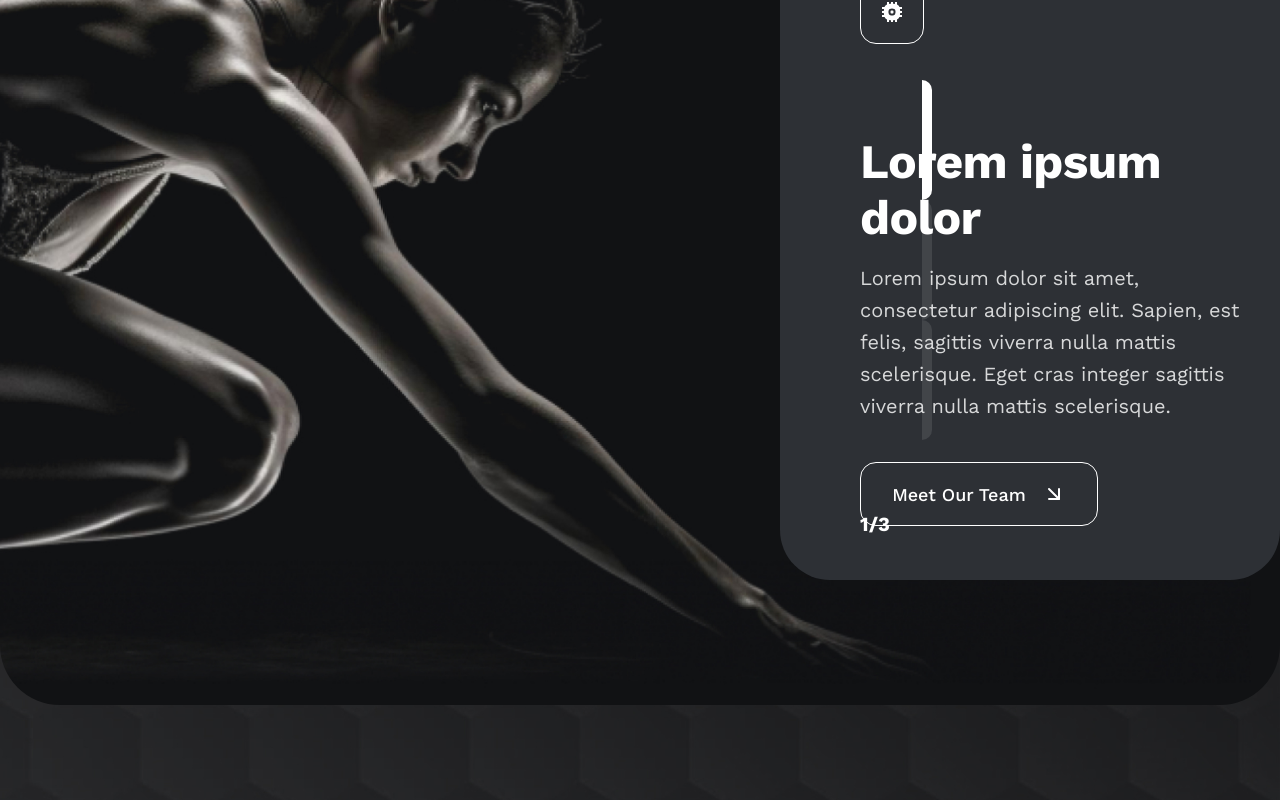
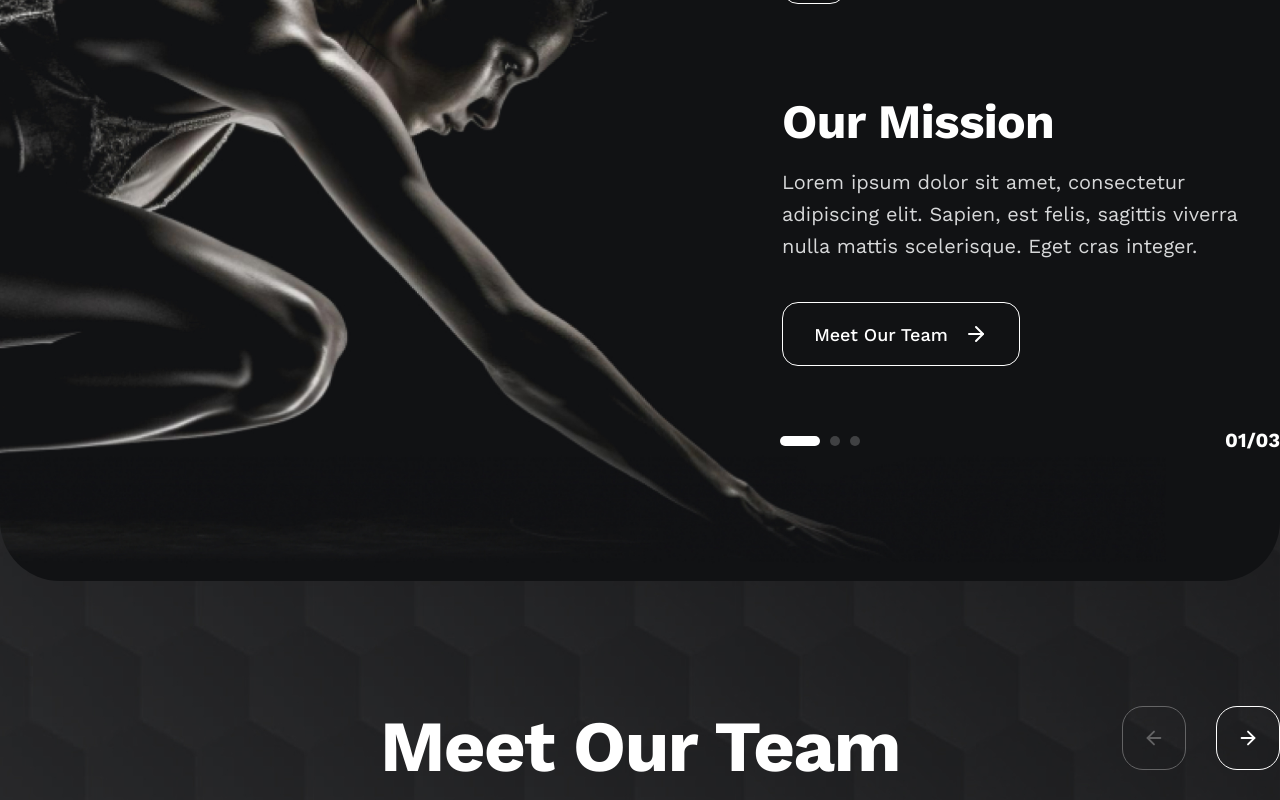
Before and after one commit to mickeyminion14/shadcn-ui, a Next.js app: page /about-us in a window 1280 px wide. Shown: the part 2480-3280 px from the top of the page. Built offline with nearby package versions, Linux system fonts and the light colour scheme.

Commit message:
index meet our team

```diff
--- a/app/(marketing)/about-us/_components/meet-our-team/index.tsx
+++ b/app/(marketing)/about-us/_components/meet-our-team/index.tsx
@@ -91,7 +91,7 @@ const MeetOurTeam = () => {
       <section className={styles.meetOurTeam}>
         <div className={styles.meetOurTeamWrapper}>
           <h2 className={styles.meetOurTeamTitle}>
-            Our Mission
+            Meet Our Team
             <div className={styles.embla__buttons}>
               <button
                 type="button"
--- a/app/(marketing)/about-us/_components/meet-our-team/meet-our-team.module.scss
+++ b/app/(marketing)/about-us/_components/meet-our-team/meet-our-team.module.scss
@@ -48,6 +48,9 @@
             font-weight: 700;
             line-height: normal;
             margin-bottom: 10px;
+            white-space: nowrap;
+            overflow: hidden;
+            text-overflow: ellipsis;
         }
 
         .description {
@@ -57,6 +60,9 @@
             font-style: normal;
             font-weight: 400;
             line-height: normal;
+            white-space: nowrap;
+            overflow: hidden;
+            text-overflow: ellipsis;
         }
 
     }
--- a/app/(marketing)/about-us/_components/our-mission/index.tsx
+++ b/app/(marketing)/about-us/_components/our-mission/index.tsx
@@ -6,23 +6,20 @@ import useEmblaCarousel from "embla-carousel-react";
 import Image from "next/image";
 import SettingIcon from "../icons/setting";
 import styles from "./our-mission.module.scss";
-import { ArrowDownRight } from "lucide-react";
+import { ArrowDownRight, ArrowRight } from "lucide-react";
 
 const slidesData = [
   {
-    title: "Lorem ipsum dolor",
-    des: "Lorem ipsum dolor sit amet, consectetur adipiscing elit. Sapien, est felis, sagittis viverra nulla mattis scelerisque. Eget cras integer sagittis viverra nulla mattis scelerisque.",
-    img: "/images/about/wwr1.png",
+    title: "Our Mission",
+    des: "Lorem ipsum dolor sit amet, consectetur adipiscing elit. Sapien, est felis, sagittis viverra nulla mattis scelerisque. Eget cras integer.",
   },
   {
-    title: "Lorem ipsum dolor",
-    des: "Lorem ipsum dolor sit amet, consectetur adipiscing elit. Sapien, est felis, sagittis viverra nulla mattis scelerisque. Eget cras integer sagittis viverra nulla mattis scelerisque.",
-    img: "/images/about/wwr2.png",
+    title: "Our Vision",
+    des: "Lorem ipsum dolor sit amet, consectetur adipiscing elit. Sapien, est felis, sagittis viverra nulla mattis scelerisque. Eget cras integer.",
   },
   {
-    title: "Lorem ipsum dolor",
-    des: "Lorem ipsum dolor sit amet, consectetur adipiscing elit. Sapien, est felis, sagittis viverra nulla mattis scelerisque. Eget cras integer sagittis viverra nulla mattis scelerisque.",
-    img: "/images/about/wwr3.png",
+    title: "Our Goal",
+    des: "Lorem ipsum dolor sit amet, consectetur adipiscing elit. Sapien, est felis, sagittis viverra nulla mattis scelerisque. Eget cras integer.",
   },
 ];
 
@@ -31,11 +28,8 @@ type PropType = {
   options?: EmblaOptionsType;
 };
 
-const OurMission: React.FC<PropType> = ({
-  slideCount = 5,
-  options = { axis: "y" },
-}) => {
-  const slides = Array.from(Array(slideCount).keys());
+const OurMission = () => {
+  const options: EmblaOptionsType = { axis: "x", loop: true, duration: 60 };
   const [emblaRef, emblaApi] = useEmblaCarousel(options);
   const [prevBtnDisabled, setPrevBtnDisabled] = useState(true);
   const [nextBtnDisabled, setNextBtnDisabled] = useState(true);
@@ -95,15 +89,13 @@ const OurMission: React.FC<PropType> = ({
                           </Button>
                           <h3 className={styles.title}>{item?.title}</h3>
                           <p className={styles.description}>{item?.des}</p>
-                          <div className={styles.counters}>
-                            {index + 1}/{slidesData?.length}
-                          </div>
+
                           <Button
                             variant={"primary_outline"}
                             className={styles.buttonAction}
                           >
                             Meet Our Team
-                            <ArrowDownRight />
+                            <ArrowRight />
                           </Button>
                         </div>
                       </div>
@@ -112,6 +104,7 @@ const OurMission: React.FC<PropType> = ({
                 </div>
               </div>
 
+              <div className={styles.wwrDosWrapper}>
                 <div className={styles.wwrDots}>
                   {scrollSnaps.map((_, index) => (
                     <button
@@ -124,6 +117,11 @@ const OurMission: React.FC<PropType> = ({
                     />
                   ))}
                 </div>
+                <div className={styles.counters}>
+                  {("0" + (selectedIndex + 1)).slice(-2)}/
+                  {("0" + slidesData?.length).slice(-2)}
+                </div>
+              </div>
             </div>
           </div>
         </div>
--- a/app/(marketing)/about-us/_components/our-mission/our-mission.module.scss
+++ b/app/(marketing)/about-us/_components/our-mission/our-mission.module.scss
@@ -26,21 +26,13 @@
 
 .sliderWrapper {
     display: flex;
-    align-items: center;
-    gap: 80px;
-    max-width: 1256px;
-    height: 640px;
-    margin: 0 auto;
-    padding: 40px 40px 40px 0px;
-    border-radius: 50px;
-    background: #2D3035;
-    justify-content: space-between;
+
 
     .infoBlk {
-        max-width: 465px;
-        padding-left: 80px;
+        max-width: 100%;
         height: 100%;
         position: relative;
+        padding-left: 2px;
 
         .button {
             width: 64px;
@@ -57,6 +49,10 @@
             line-height: 56px;
             letter-spacing: -0.72px;
             margin-bottom: 16px;
+            white-space: nowrap;
+            overflow: hidden;
+            text-overflow: ellipsis;
+
         }
 
         .description {
@@ -66,18 +62,12 @@
             font-style: normal;
             font-weight: 400;
             line-height: 160%;
-        }
-
-        .counters {
-            color: #FFF;
-            font-family: "Work Sans", sans-serif;
-            font-size: 20px;
-            font-style: normal;
-            font-weight: 700;
-            line-height: 160%;
-            position: absolute;
-            bottom: 0;
-            left: 80px;
+            display: block;
+            overflow: hidden;
+            text-overflow: ellipsis;
+            display: -webkit-box;
+            -webkit-line-clamp: 3;
+            -webkit-box-orient: vertical;
         }
 
 
@@ -107,22 +97,20 @@
 .embla__container {
     backface-visibility: hidden;
     display: flex;
-    touch-action: pan-x;
-    margin-top: calc(var(--slide-spacing) * -1);
-    height: calc(var(--slide-spacing) + var(--slide-height));
-    flex-direction: column;
+    touch-action: pan-y;
+    margin-left: calc(var(--slide-spacing) * -1);
 }
 
 .embla__slide {
     flex: 0 0 var(--slide-size);
-    min-height: 0;
-    padding-top: var(--slide-spacing);
+    min-width: 0;
+    padding-left: var(--slide-spacing);
     position: relative;
 }
 
 .embla__slide__img {
     display: block;
-    height: 100%;
+    height: var(--slide-height);
     width: 100%;
     object-fit: cover;
 }
@@ -161,17 +149,39 @@
 
 
 
+.wwrDosWrapper {
+    position: relative;
+    margin-top: 60px;
+    display: flex;
+    align-items: center;
+    justify-content: flex-end;
+    height: 30px;
+
+    .counters {
+        color: #FFF;
+        font-family: "Work Sans", sans-serif;
+        font-size: 20px;
+        font-style: normal;
+        font-weight: 700;
+        line-height: 160%;
+        position: absolute;
+        bottom: 0;
+        right: 0;
+    }
+}
+
 .wwrDots {
     z-index: 1;
     top: 0;
     bottom: 0;
     position: absolute;
-    left: 142px;
+    left: 0;
     right: initial;
     display: flex;
     justify-content: center;
     align-items: center;
-    flex-direction: column;
+    flex-direction: row;
+    gap: 10px;
 
     .wwrDot {
         -webkit-appearance: none;
@@ -185,13 +195,15 @@
         margin: 0;
         display: flex;
         align-items: center;
-        height: 120px;
+        height: 10px;
         width: 10px;
-        border-radius: 0px 10px 10px 0px;
-        background: rgba(255, 255, 255, 0.10);
+        border-radius: 10px;
+        background: rgba(255, 255, 255, 0.20);
+        transition: .3s ease all;
 
         &.wwrDotActive {
-            border-radius: 0px 10px 10px 0px;
+            width: 40px;
+            border-radius: 10px;
             background: #FFF;
         }
     }
@@ -215,7 +227,7 @@
 
     @keyframes hoverAnimation {
         from {
-            transform: translateX(-4px);
+            transform: translateX(0);
         }
 
         to {
--- a/components/ui/button.tsx
+++ b/components/ui/button.tsx
@@ -21,7 +21,7 @@ const buttonVariants = cva(
         primary:
           "h-16 w-[220px] rounded-2xl text-[#111214] text-[18px] bg-white",
         primary_outline:
-          "h-16 w-[220px] rounded-2xl text-white text-[18px] bg-transparent border border-white",
+          "h-16 w-[220px] rounded-2xl text-white text-[18px] bg-transparent border border-white hover:bg-white hover:text-black",
       },
       size: {
         default: "h-10 px-4 py-2",
```
Lines whose indentation alone changed are shown as unchanged.
